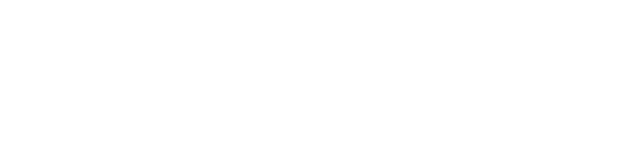
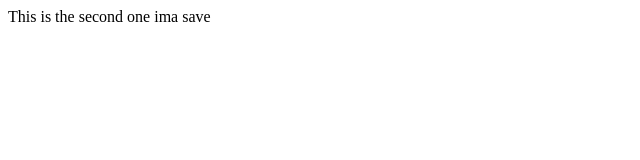
Before and after one commit to SchmalbeckJ/new-repo, a plain HTML site: page index.html in a window 1280 px wide. Shown: the whole page, without its empty margins (0-640 px from the left). Drawn offline with Linux system fonts and the light colour scheme.

Commit message:
Add Sentence

```diff
--- a/index.html
+++ b/index.html
@@ -4,5 +4,7 @@
     <meta charset="UTF-8" />
     <title>I will get this down get this down</title>
   </head>
-  <body></body>
+  <body>
+    This is the second one ima save
+  </body>
 </html>
```
